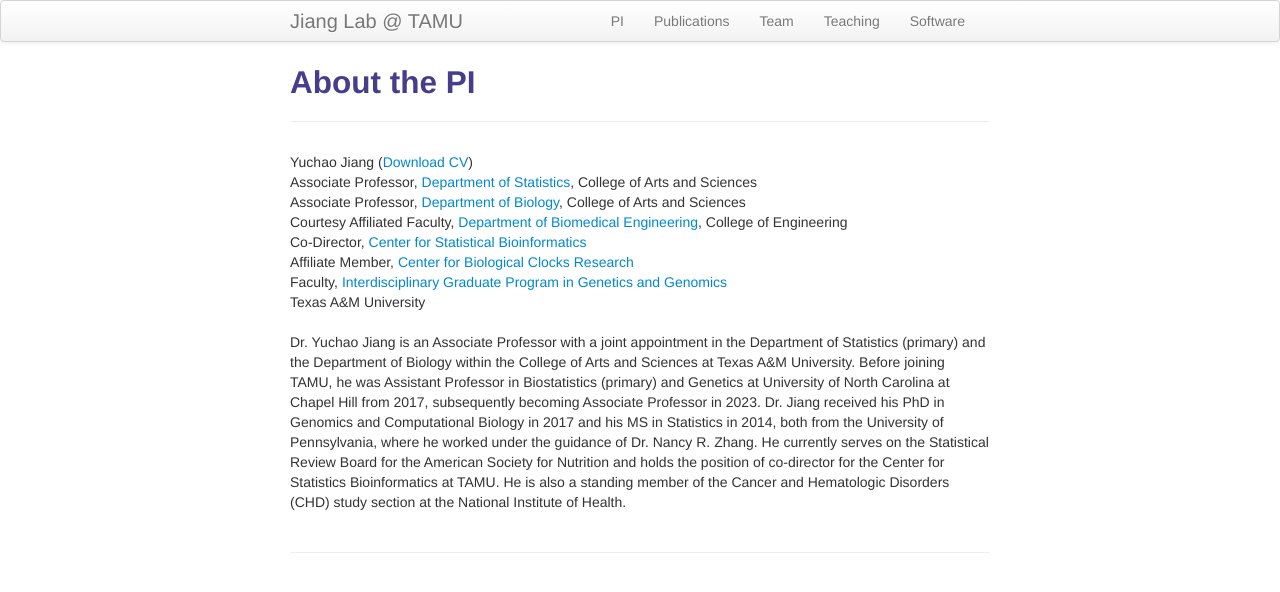
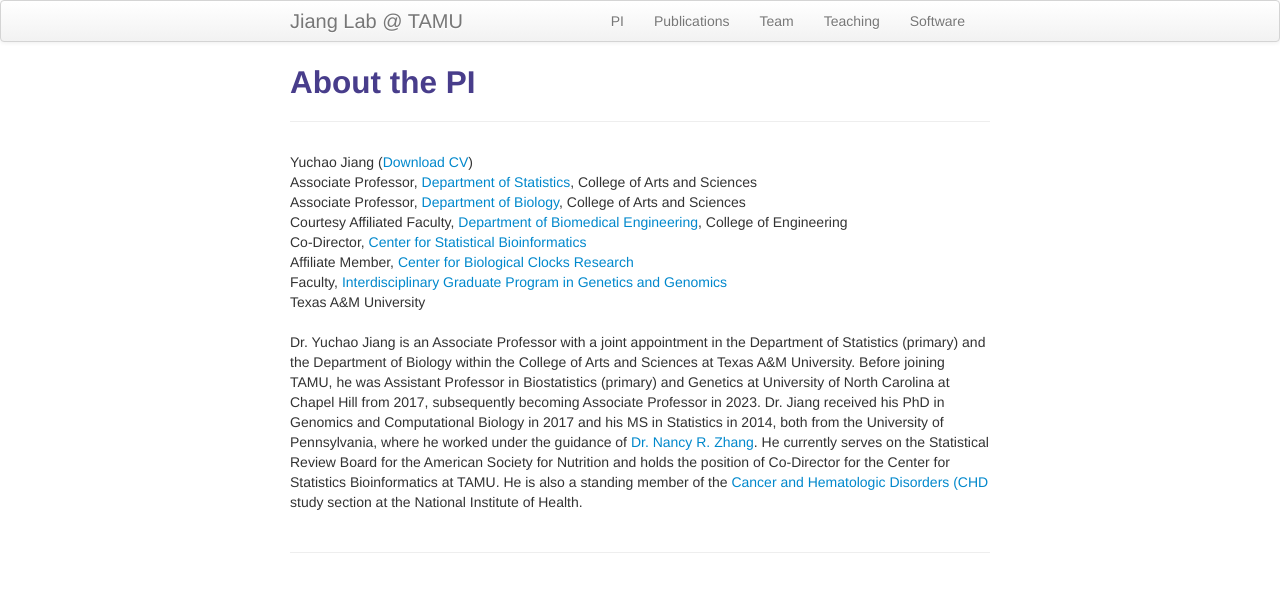
Before and after one commit to yuchaojiang/yuchaojiang.github.io, a Jekyll site: the page built from pages/PI.md, in a window 1280 px wide. Shown: the top 592 px of the page. Built offline with Jekyll 4.4.1, drawn with Linux system fonts in a browser that asks for light colours; part of the change alters nothing that is shown.

Commit message:
Update PI.md

```diff
--- a/pages/PI.md
+++ b/pages/PI.md
@@ -17,4 +17,4 @@ description: PI Info
     </div>
 </div>
 
-Dr. Yuchao Jiang is an Associate Professor with a joint appointment in the Department of Statistics (primary) and the Department of Biology within the College of Arts and Sciences at Texas A&M University. Before joining TAMU, he was Assistant Professor in Biostatistics (primary) and Genetics at University of North Carolina at Chapel Hill from 2017, subsequently becoming Associate Professor in 2023. Dr. Jiang received his PhD in Genomics and Computational Biology in 2017 and his MS in Statistics in 2014, both from the University of Pennsylvania, where he worked under the guidance of Dr. Nancy R. Zhang. He currently serves on the Statistical Review Board for the American Society for Nutrition and holds the position of co-director for the Center for Statistics Bioinformatics at TAMU. He is also a standing member of the Cancer and Hematologic Disorders (CHD) study section at the National Institute of Health.
+Dr. Yuchao Jiang is an Associate Professor with a joint appointment in the Department of Statistics (primary) and the Department of Biology within the College of Arts and Sciences at Texas A&M University. Before joining TAMU, he was Assistant Professor in Biostatistics (primary) and Genetics at University of North Carolina at Chapel Hill from 2017, subsequently becoming Associate Professor in 2023. Dr. Jiang received his PhD in Genomics and Computational Biology in 2017 and his MS in Statistics in 2014, both from the University of Pennsylvania, where he worked under the guidance of [Dr. Nancy R. Zhang](https://statistics.wharton.upenn.edu/profile/nzh/). He currently serves on the Statistical Review Board for the American Society for Nutrition and holds the position of Co-Director for the Center for Statistics Bioinformatics at TAMU. He is also a standing member of the [Cancer and Hematologic Disorders (CHD](https://public.csr.nih.gov/StudySections/DABP/EPH/CHD) study section at the National Institute of Health.
```
